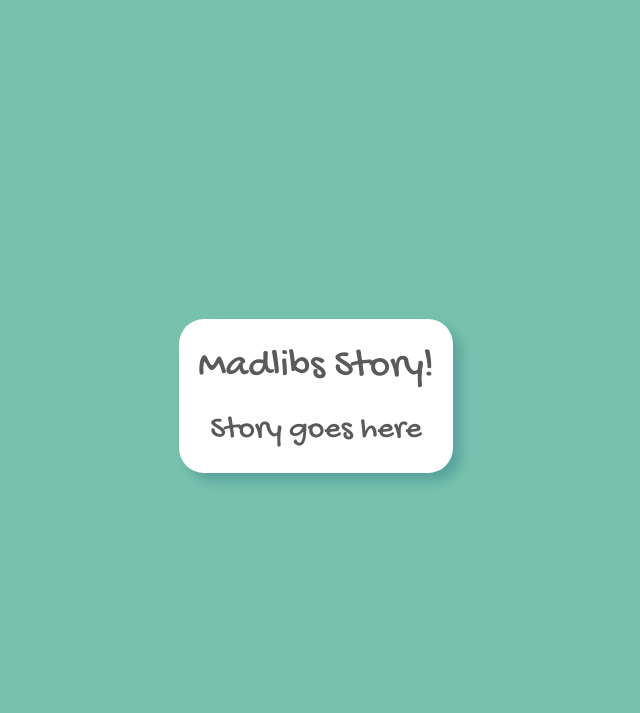
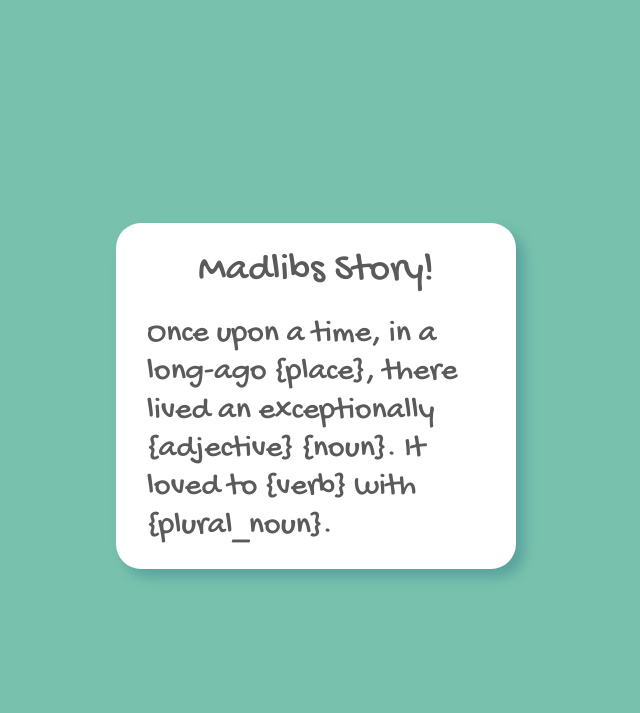
Before and after one commit to sterlingfire/flask-practice, a Flask app: page /results in a window 1280 px wide. Shown: the top 713 px of the page, without its empty margins (324-964 px from the left). Run offline with Flask 2, Linux system fonts and the light colour scheme.

Commit message:
finish code review: implemented story

```diff
--- a/madlibs/app.py
+++ b/madlibs/app.py
@@ -6,12 +6,6 @@ app = Flask(__name__)
 app.config['SECRET_KEY'] = "secret"
 
 debug = DebugToolbarExtension(app)
-
-# silly_story = Story(
-#     ["place", "noun", "verb", "adjective", "plural_noun"],
-#     """Once upon a time, in a long-ago {place}, there lived an exceptionally
-#        {adjective} {noun}. It loved to {verb} with {plural_noun}."""
-# )
 
 
 @app.route("/")
@@ -23,4 +17,7 @@ def view_index():
 
 @app.route("/results")
 def show_story():
-    return render_template("story.html", story=silly_story)
+    """ Display the story from the form data"""
+
+    story_text = silly_story.generate(request.args)
+    return render_template("story.html", story=story_text)
--- a/madlibs/templates/story.html
+++ b/madlibs/templates/story.html
@@ -5,6 +5,6 @@
 {% block content %}
 
   <h1 class="pt-4 mb-3 text-center">Madlibs Story!</h1>
-  <h2 class="pt-1 pl-3 pr-3 pb-4">Story goes here</h2>
+  <h2 class="pt-1 pl-3 pr-3 pb-4">{{ story }}</h2>
 
 {% endblock %}
```
